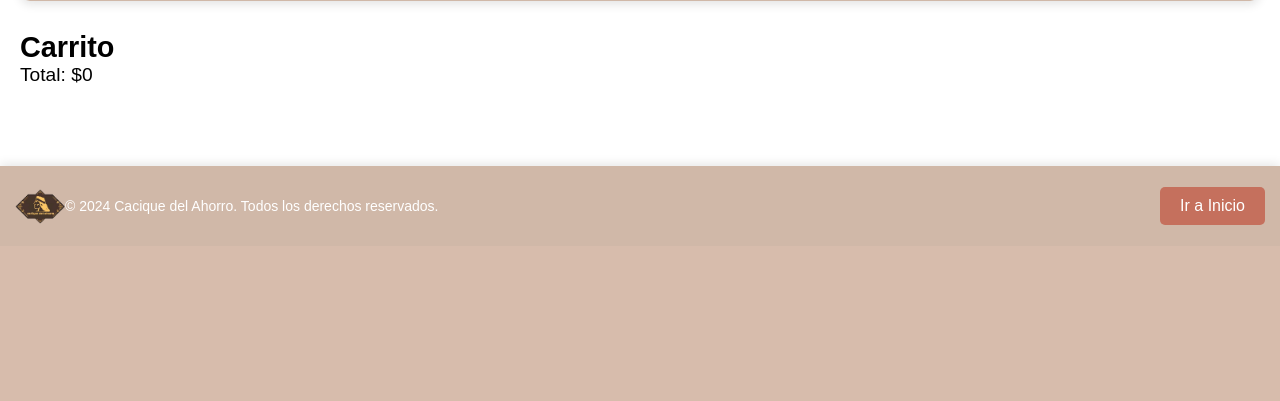
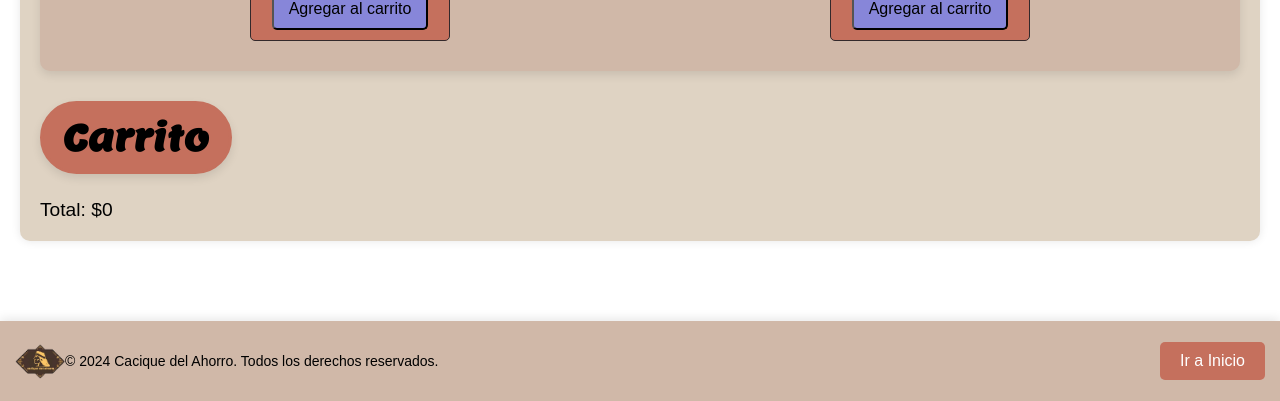
Before and after one commit to Cristian0Caceres/INFO1170_G1_SEC1, a PHP site: page /Carrito.html in a window 1280 px wide. Shown: the part 914-1315 px from the top of the page. Before the commit the page ends 1139 px from the top, so only its background shows below. Run offline with PHP 8.4, Linux system fonts and the light colour scheme.

Commit message:
Update carrito_styles.css

```diff
--- a/carrito_styles.css
+++ b/carrito_styles.css
@@ -116,7 +116,7 @@
 }
 
 .producto {
-    border: 1px solid #3b111a;
+    border: 1px solid #33292b;
     border-radius: 5px;
     padding: 10px;
     margin: 10px;
@@ -128,6 +128,29 @@
 .producto img {
     max-width: 100%; /* Asegura que la imagen no se desborde */
     height: auto;
+}
+
+.titulo-carrito, .carrito-titulo {
+    font-size: 36px;
+    color: #000000;
+    background-color: #C5705D;
+    padding: 10px 20px;
+    border-radius: 40px;
+    display: inline-block; /* Cambiado a inline-block para que no ocupe todo el ancho */
+    box-shadow: 0 4px 10px rgba(0, 0, 0, 0.1);
+    border: 3px solid #C5705D;
+    margin: 0 auto; /* Centrado horizontal */
+    margin-bottom: 25px;
+    font-family: 'Lemon', sans-serif;
+    text-align: center; /* Asegura que el texto esté centrado dentro del bloque */
+}
+
+.contenedor-principal {
+    max-width: 5000px; /* Ajusta este valor según lo que necesites */
+    padding: 20px; /* Espaciado interno */
+    box-shadow: 0 0 10px rgba(0, 0, 0, 0.1); /* Sombra para el contenedor */
+    background-color: #DFD3C3; /* Fondo blanco para el contenedor */
+    border-radius: 10px; /* Esquinas redondeadas */
 }
 
 .precio {
@@ -168,6 +191,21 @@
     font-weight: bold; /* Negrita para resaltar */
 }
 
+/*Eliminar */
+.remove {
+    background-color: #8786D9; /* Color del fondo del botón */
+    color: rgb(0, 0, 0); /* Color del texto */
+    padding: 10px 15px; /* Espaciado interno */
+    border-radius: 5px; /* Esquinas redondeadas */
+    cursor: pointer; /* Cambia el cursor al pasar el mouse */
+    font-size: 16px; /* Tamaño de fuente */
+    transition: background-color 0.3s; /* Transición suave para el color de fondo */
+}
+
+.remove:hover {
+    background-color: #49454F; /* Cambia este color para el efecto hover */
+}
+
 /* Estilos para el carrito */
 #cart-items {
 
@@ -183,9 +221,10 @@
 
 }
 
+
 footer {
     background-color: #D0B8A8;
-    color: #fff;
+    color: #000000;
     padding: 15px;
     font-size: 16px;
     position: relative;
```
